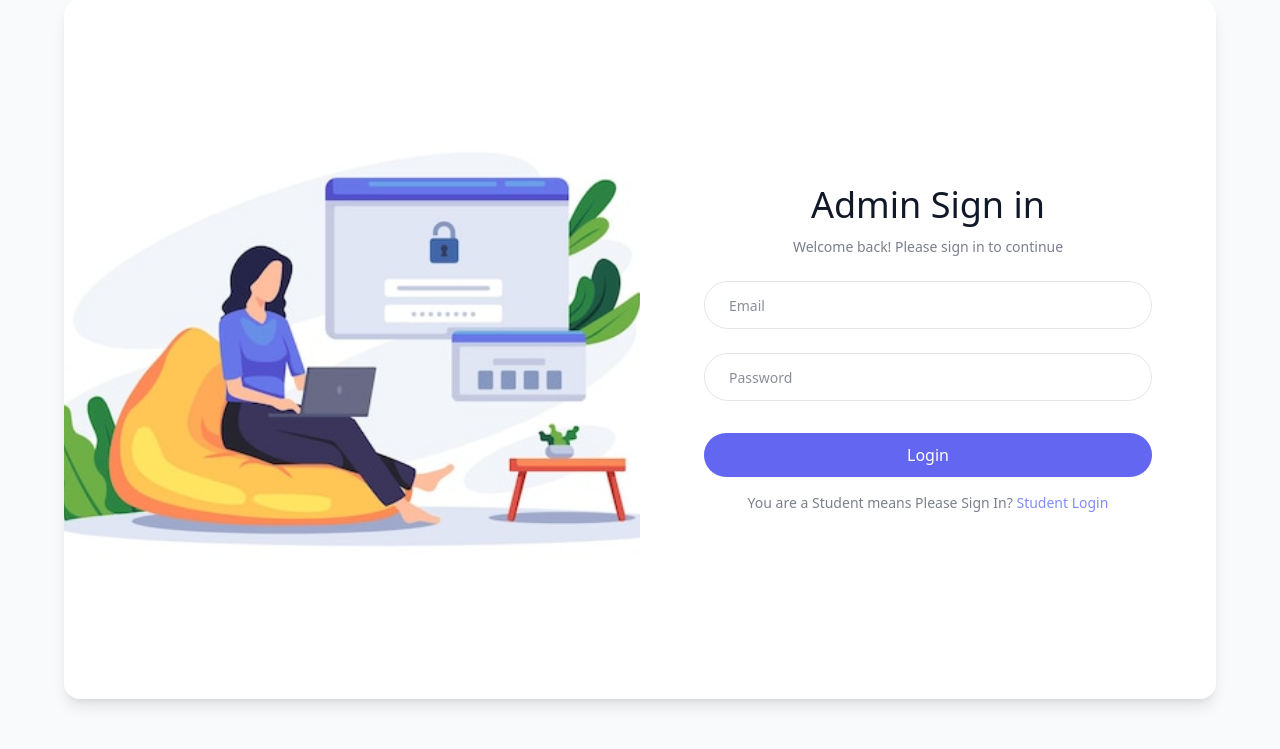
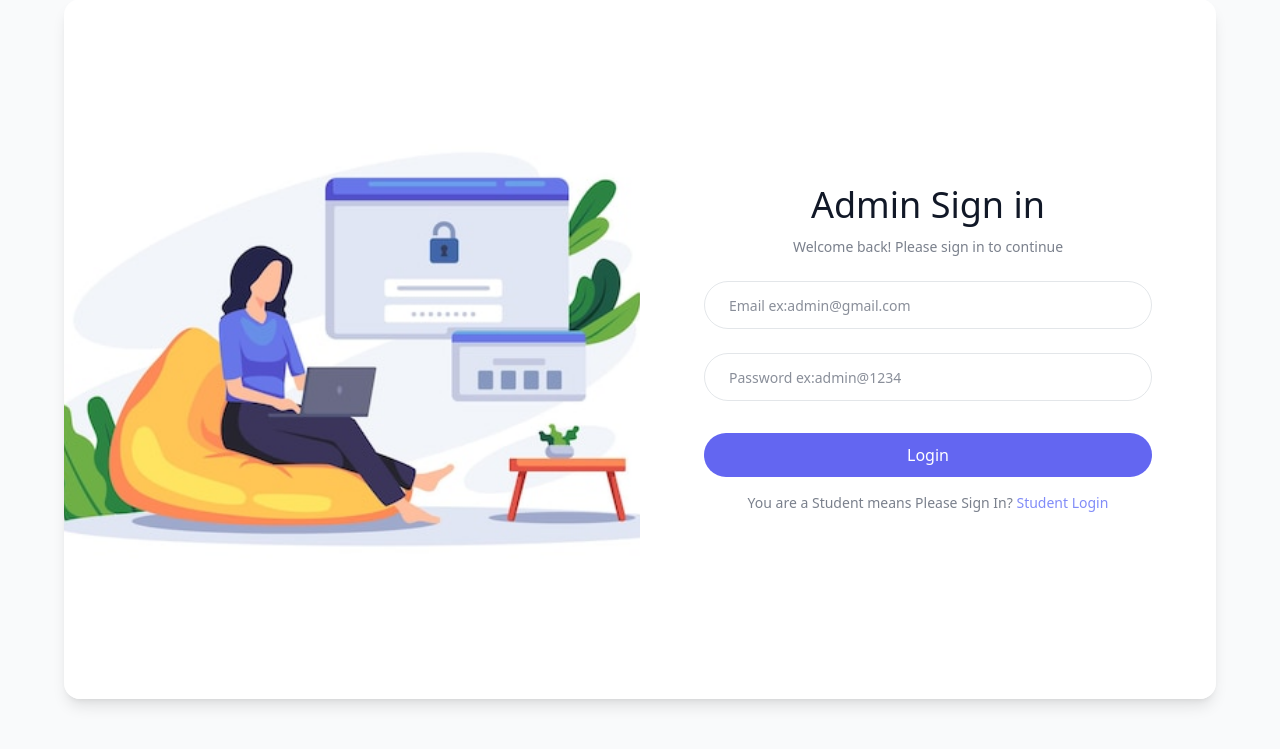
Before and after one commit to pavithira-nilavalagan/hira_ist, a Flask app: page /admin in a window 1280 px wide. Shown: the part 51-800 px from the top of the page. Run offline with Flask 3, Linux system fonts and the light colour scheme; some libraries are stand-ins or nearby versions.

Commit message:
Update admin_login.html

```diff
--- a/templates/admin_login.html
+++ b/templates/admin_login.html
@@ -21,11 +21,11 @@
         <p class="text-sm text-gray-500/90 mt-3">Welcome back! Please sign in to continue</p>
 
         <div class="flex items-center w-full bg-transparent border border-gray-300/60 h-12 rounded-full overflow-hidden pl-6 gap-2 mt-6">
-          <input type="email" name="email" placeholder="Email" class="bg-transparent text-gray-500/80 placeholder-gray-500/80 outline-none text-sm w-full h-full" required>
+          <input type="email" name="email" placeholder="Email ex:admin@gmail.com" class="bg-transparent text-gray-500/80 placeholder-gray-500/80 outline-none text-sm w-full h-full" required>
         </div>
 
         <div class="flex items-center mt-6 w-full bg-transparent border border-gray-300/60 h-12 rounded-full overflow-hidden pl-6 gap-2">
-          <input type="password" name="password" placeholder="Password" class="bg-transparent text-gray-500/80 placeholder-gray-500/80 outline-none text-sm w-full h-full" required>
+          <input type="password" name="password" placeholder="Password ex:admin@1234" class="bg-transparent text-gray-500/80 placeholder-gray-500/80 outline-none text-sm w-full h-full" required>
         </div>
 
 
```
